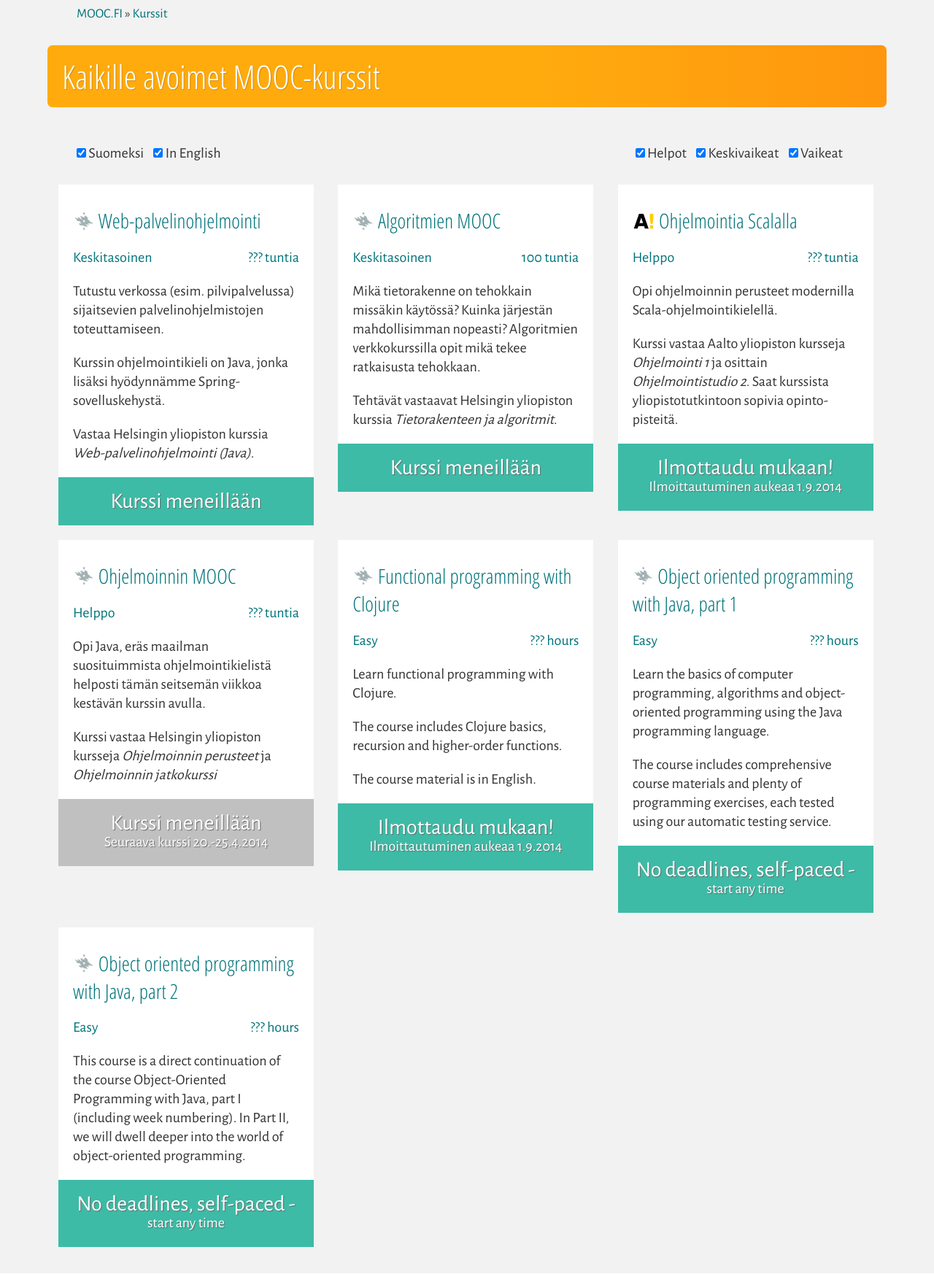
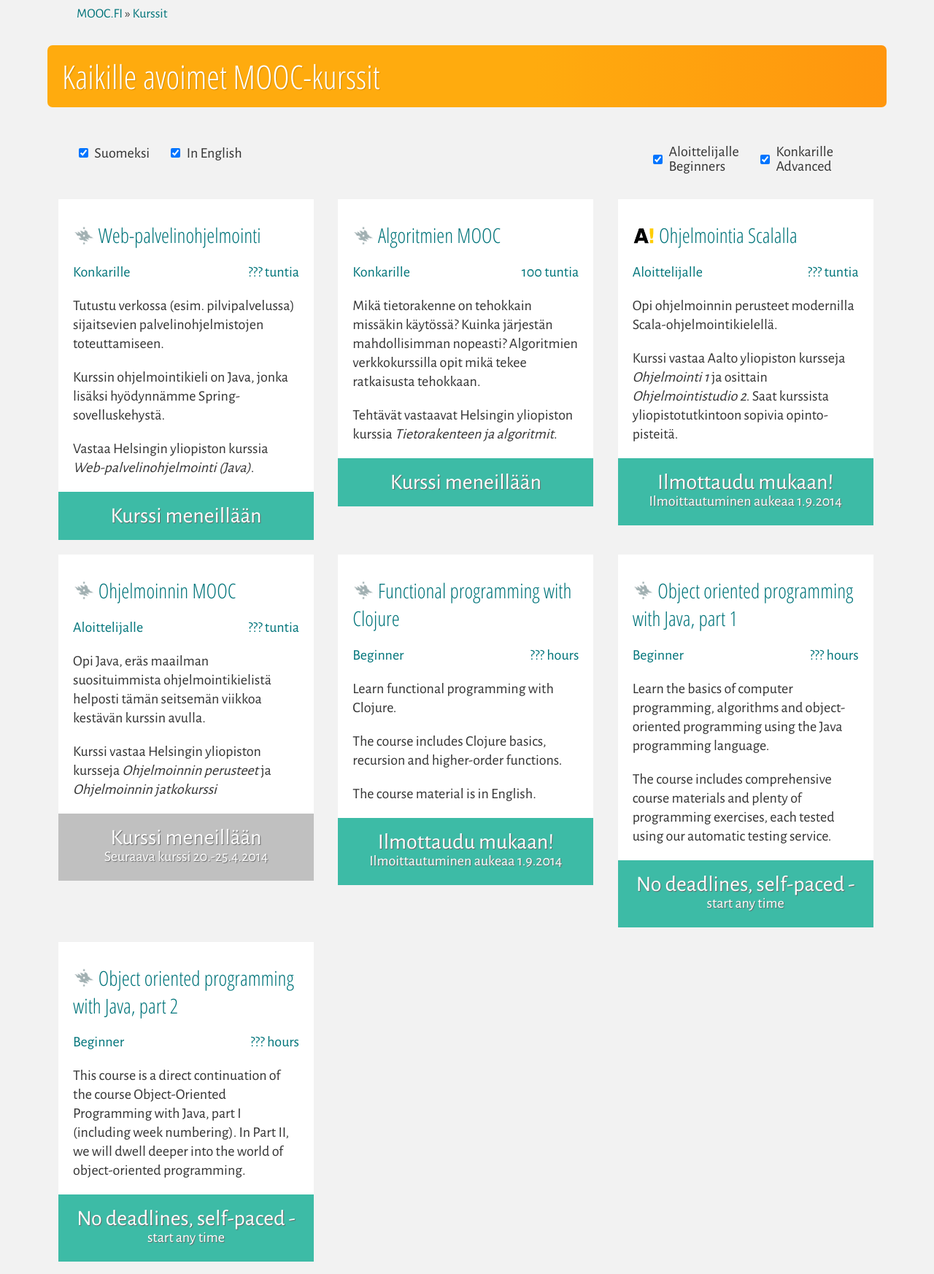
Before and after one commit to moocfi/moocfi.github.io, a PHP site: page /kurssit.html in a window 1280 px wide. Shown: the part 289-2035 px from the top of the page at 73% size. Run offline with PHP 8.4, Linux system fonts and the light colour scheme; some libraries are stand-ins or nearby versions.

Commit message:
Difficulty selectors now in two languages, improved diff. naming

```diff
--- a/kurssit.html
+++ b/kurssit.html
@@ -54,28 +54,24 @@
 
 				<ul id="difficulty_selector">
 					<li>
-						<input type="checkbox" id="show_easy" data-difficulty="easy" checked="checked">
-						<label for="show_finnish">Helpot</label>
+						<input type="checkbox" id="show_beginner" data-difficulty="beginner" checked="checked">
+						<label for="show_beginner">Aloittelijalle <br> Beginners</label>
 					</li>
 					<li>
-						<input type="checkbox" data-difficulty="medium" id="show_medium" checked="checked">
-						<label for="show_english">Keskivaikeat</label>
-					</li>
-					<li>
-						<input type="checkbox" data-difficulty="hard" id="show_hard" checked="checked">
-						<label for="show_english">Vaikeat</label>
+						<input type="checkbox" id="show_advanced" data-difficulty="advanced" checked="checked">
+						<label for="show_advanced">Konkarille <br> Advanced</label>
 					</li>
 				</ul>
 			</header>
 
-			<article class="item" lang="fi" data-difficulty="medium">
+			<article class="item" lang="fi" data-difficulty="advanced">
 				<header>
 					<h1>
 						<img class="organiser" src="img/liekki.jpg" alt="University of Helsinki">
 						<a href="http://mooc.cs.helsinki.fi/wepa">Web-palvelin&shy;ohjelmointi</a>
 					</h1>
 					<section class="difficulty">
-						Keskitasoinen
+						Konkarille
 						<section class="explanation">
 							<p>Vaatii Ohjelmointi Java -tasoisen ohjelmointitaidon.</p>
 						</section>
@@ -97,14 +93,14 @@
 				</section>
 			</article>
 
-			<article class="item" lang="fi" data-difficulty="medium">
+			<article class="item" lang="fi" data-difficulty="advanced">
 				<header>
 					<h1>
 						<img class="organiser" src="img/liekki.jpg" alt="University of Helsinki">
 						<a href="http://mooc.cs.helsinki.fi/algoritmit">Algoritmien MOOC</a>
 					</h1>
 					<section class="difficulty">
-						Keskitasoinen
+						Konkarille
 						<section class="explanation">
 							<p>Vaatii Ohjelmointi Java -tasoisen ohjelmointi&shy;taidon.</p>
 							<p>Kurssi sisältää paljon itseopiskelua.</p>
@@ -126,7 +122,7 @@
 				</section>
 			</article>
 
-			<article class="item" lang="fi" data-difficulty="easy">
+			<article class="item" lang="fi" data-difficulty="beginner">
 				<header>
 					<h1>
 						<img class="organiser" src="img/aalto.png" alt="Aalto University">
@@ -134,7 +130,7 @@
 					</h1>
 
 					<section class="difficulty">
-						Helppo
+						Aloittelijalle
 						<section class="explanation">
 							<p>Ei esitietovaatimuksia</p>
 						</section>
@@ -157,14 +153,14 @@
 				</section>
 			</article>
 
-			<article class="item" lang="fi" data-difficulty="easy">
+			<article class="item" lang="fi" data-difficulty="beginner">
 				<header>
 					<h1>
 						<img class="organiser" src="img/liekki.jpg" alt="University of Helsinki">
 						<a href="http://mooc.cs.helsinki.fi/2014-ohjelmointi">Ohjelmoinnin MOOC</a>
 					</h1>
 					<section class="difficulty">
-						Helppo
+						Aloittelijalle
 						<section class="explanation">
 							<p>Ei esitietovaatimuksia</p>
 						</section>
@@ -185,14 +181,14 @@
 				</section>
 			</article>
 
-			<article class="item" lang="en" data-difficulty="easy">
+			<article class="item" lang="en" data-difficulty="beginner">
 				<header>
 					<h1>
 						<img class="organiser" src="img/liekki.jpg" alt="University of Helsinki">
 						<a href="http://mooc.cs.helsinki.fi/2014-ohjelmointi">Functional programming with Clojure</a>
 					</h1>
 					<section class="difficulty">
-						Easy
+						Beginner
 						<section class="explanation">
 							<p>Basic programming knowledge (OO with Java, Part 1) is helpful but no required.</p>
 						</section>
@@ -213,14 +209,14 @@
 				</section>
 			</article>
 
-			<article class="item" lang="en" data-difficulty="easy">
+			<article class="item" lang="en" data-difficulty="beginner">
 				<header>
 					<h1>
 						<img class="organiser" src="img/liekki.jpg" alt="University of Helsinki">
 						<a href="http://mooc.cs.helsinki.fi/programming-part1">Object oriented programming with Java, part 1</a>
 					</h1>
 					<section class="difficulty">
-						Easy
+						Beginner
 						<section class="explanation">
 							<p>No prerequisites</p>
 						</section>
@@ -241,14 +237,14 @@
 				</section>
 			</article>
 
-			<article class="item" lang="en" data-difficulty="easy">
+			<article class="item" lang="en" data-difficulty="beginner">
 				<header>
 					<h1>
 						<img class="organiser" src="img/liekki.jpg" alt="University of Helsinki">
 						<a href="kurssisivu.html">Object oriented programming with Java, part 2</a>
 					</h1>
 					<section class="difficulty">
-						Easy
+						Beginner
 						<section class="explanation">
 							<p>No prerequisites</p>
 						</section>
--- a/mooc.css
+++ b/mooc.css
@@ -316,6 +316,24 @@ body > header.no-nav {
 	list-style: none;
 	display: inline-block;
 	margin-right: 10px;
+	line-height: 1em;
+	padding: 3px;
+}
+
+#lang_selector input[type=checkbox],
+#difficulty_selector input[type=checkbox] {
+	display: inline-block;
+
+}
+
+#lang_selector label,
+#difficulty_selector label {
+	display: inline-block;
+	vertical-align: middle;
+	margin-left: 5px;
+	margin-right: 10px;
+	position: relative;
+	top: -2px;
 }
 
 /* MAIN CONTENT */
@@ -643,7 +661,7 @@ main, header, nav, footer > article {
 	#difficulty_selector,
 	#lang_selector {
 		float: none;
-		margin: 5px 0px;
+		margin: 15px 0px;
 	}
 
 	.item,
```
